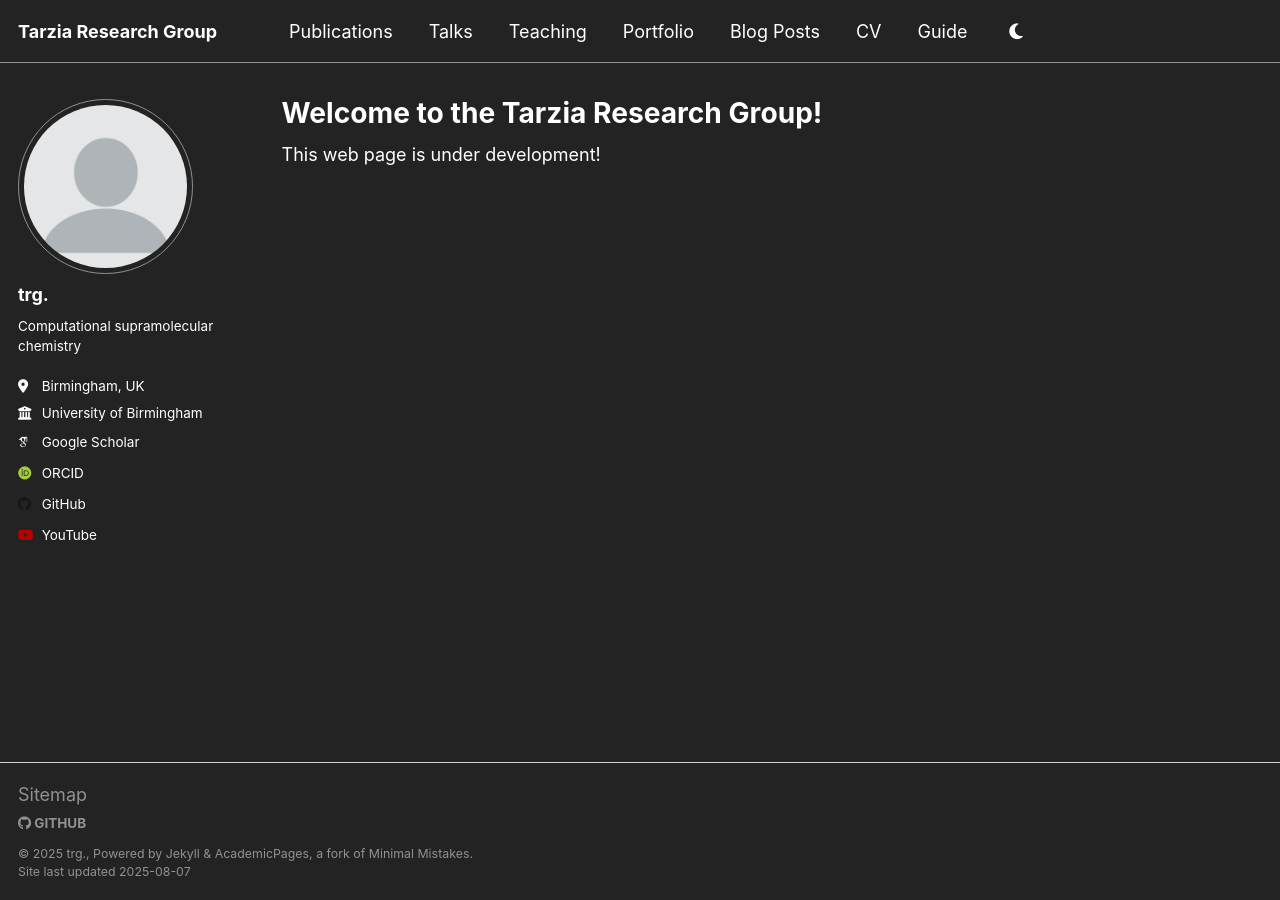
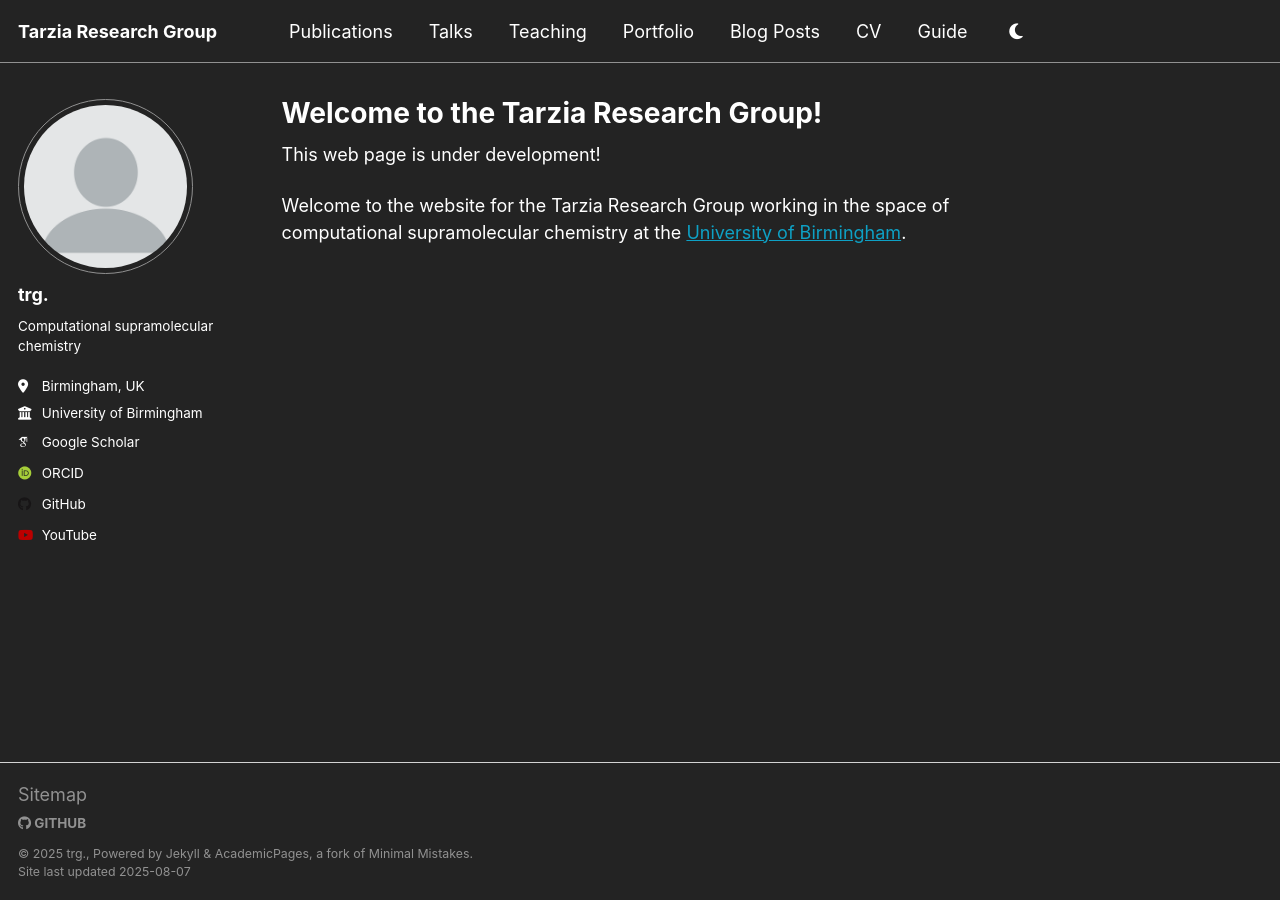
Before and after one commit to TarziaResearchGroup/TarziaResearchGroup.github.io, a Jekyll site: the page built from _pages/about.md, in a window 1280 px wide. Built offline with Jekyll 4.4.1, drawn with Linux system fonts in a browser that asks for light colours; some web fonts are replaced; a script that is not in the unit is left out.

Commit message:
Update about.md

```diff
--- a/_pages/about.md
+++ b/_pages/about.md
@@ -8,3 +8,5 @@ redirect_from:
 ---
 
 This web page is under development!
+
+Welcome to the website for the Tarzia Research Group working in the space of computational supramolecular chemistry at the [University of Birmingham](https://www.birmingham.ac.uk/staff/profiles/chemistry/dr-andrew-tarzia).
```
